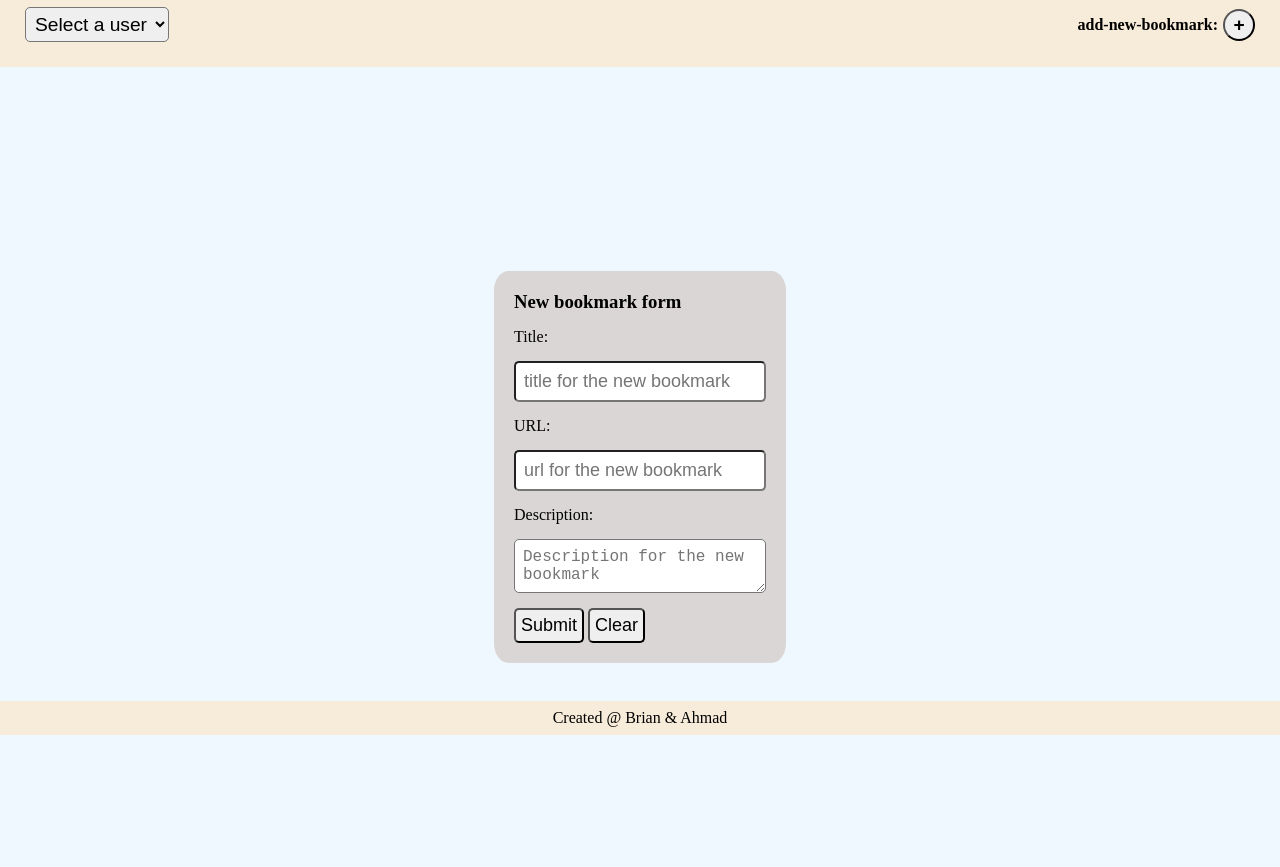
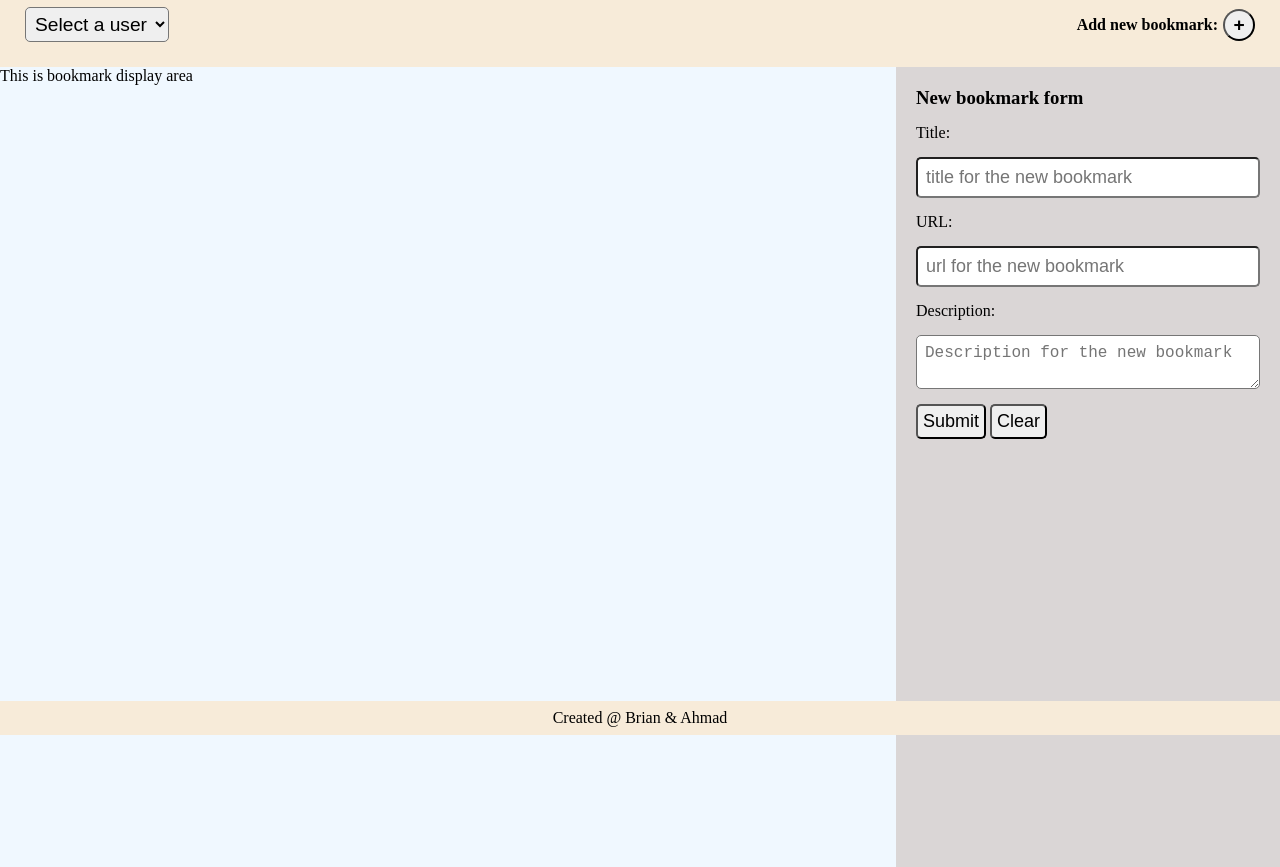
Before and after one commit to TzeMingHo/Project-shared-Bookmarks, a website with bundled scripts: page index.html in a window 1280 px wide. Shown: the part 65-932 px from the top of the page. Built offline with nearby package versions, Linux system fonts and the light colour scheme.

Commit message:
devided main into 70/30 for bookmarks display and new bookmark form

```diff
--- a/index.html
+++ b/index.html
@@ -17,7 +17,7 @@
           </select>
         </div>
         <div id="add-new-bookmark-field">
-          <label for="add-new-bookmark">add-new-bookmark:</label>
+          <label for="add-new-bookmark">Add new bookmark:</label>
           <button id="add-new-bookmark" name="add-new-bookmark" type="button">
             +
           </button>
@@ -25,6 +25,9 @@
       </div>
     </header>
     <main>
+      <div id="bookmark-display-area">
+        <p>This is bookmark display area</p>
+      </div>
       <form id="bookmark-form">
         <h3 id="bookmark-header">New bookmark form</h3>
         <label for="bookmark-title">Title:</label>
--- a/styles.css
+++ b/styles.css
@@ -67,19 +67,21 @@ header {
 
 main {
   display: flex;
-  flex-direction: column;
-  justify-content: center;
-  align-items: center;
+  width: 100%;
   height: 100%;
   background-color: aliceblue;
+}
+
+#bookmark-display-area {
+  flex: 70%;
 }
 
 /* bookmark-form */
 
 #bookmark-form {
+  flex: 30%;
   background-color: rgb(218, 214, 214);
   max-width: 100%;
-  border-radius: 5%;
   padding: 20px;
   display: flex;
   flex-direction: column;
```
